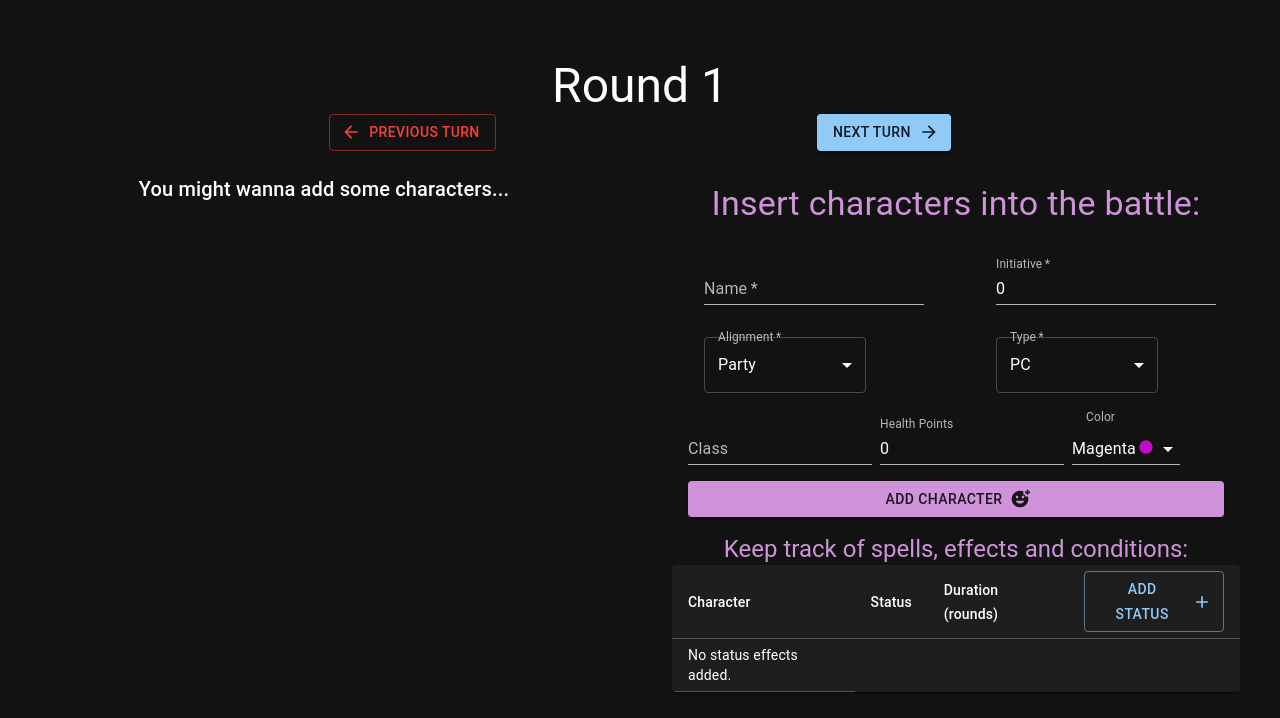
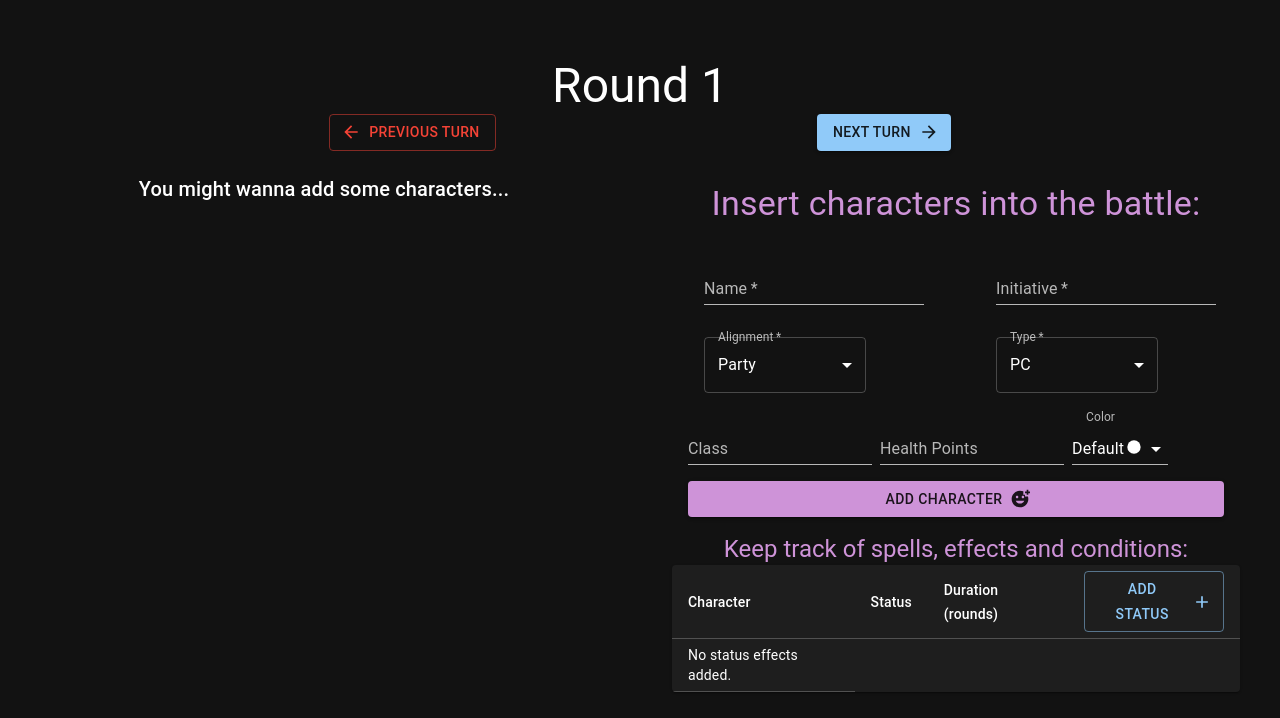
Before and after one commit to StefMTP/encounter-initiative-tracker, a React (Create React App) app: page / in a window 1280 px wide. Shown: the top 718 px of the page. Built offline with nearby package versions, Linux system fonts and the light colour scheme.

Commit message:
combatantform change: default value for color, custom numeric inputs, clear inputs after submit

```diff
--- a/src/components/Combatants/CombatantForm.tsx
+++ b/src/components/Combatants/CombatantForm.tsx
@@ -23,13 +23,13 @@ import { TurnContext } from "../../contexts/TurnContext";
 
 const CombatantForm = () => {
   const [inputName, setInputName] = useState<string>("");
-  const [inputInitiative, setInputInitiative] = useState<number>(0);
+  const [inputInitiative, setInputInitiative] = useState<string>("");
   const [inputAlignment, setInputAlignment] =
     useState<combatantAlignment>("PARTY");
   const [inputType, setInputType] = useState<combatantType>("PC");
   const [inputClass, setInputClass] = useState<string>("");
-  const [inputHp, setInputHp] = useState<number>(0);
-  const [inputColor, setInputColor] = useState<string>("Magenta");
+  const [inputHp, setInputHp] = useState<string>("");
+  const [inputColor, setInputColor] = useState<string>("Default");
 
   const { combatActors, setCombatActors } = useContext(CombatActorsContext);
   const { turn, setTurn } = useContext(TurnContext);
@@ -46,6 +46,15 @@ const CombatantForm = () => {
     setCombatActors(sortPlayerActors([...combatActors, combatActorSubmit]));
   };
 
+  const clearInputs = () => {
+    setInputName("");
+    setInputInitiative("");
+    setInputAlignment("PARTY");
+    setInputType("PC");
+    setInputHp("");
+    setInputColor("Default");
+  };
+
   return (
     <form
       onSubmit={(e) => {
@@ -53,15 +62,16 @@ const CombatantForm = () => {
         const combatActorSubmit: combatant = {
           id: uuid(),
           name: inputName,
-          initiative: inputInitiative || 0,
+          initiative: +inputInitiative || 0,
           alignment: inputAlignment,
           type: inputType,
           class: inputClass,
           color: colorTable[inputColor],
-          currentHp: inputHp,
-          maxHp: inputHp,
+          currentHp: +inputHp || 0,
+          maxHp: +inputHp || 0,
         };
         submitCombatActor(combatActorSubmit);
+        clearInputs();
       }}
     >
       <Grid container spacing={2} m={2}>
@@ -81,10 +91,18 @@ const CombatantForm = () => {
             variant="standard"
             label="Initiative"
             color="secondary"
-            type="number"
+            inputProps={{ inputMode: "numeric", pattern: "[0-9]*" }}
+            onInvalid={(e: any) => {
+              if (e.target.validity.patternMismatch) {
+                e.target.setCustomValidity("Type a number!");
+              }
+            }}
             required
             value={inputInitiative}
-            onChange={(e) => setInputInitiative(+e.target.value)}
+            onChange={(e) => {
+              e.target.setCustomValidity("");
+              setInputInitiative(e.target.value);
+            }}
           />
         </Grid>
       </Grid>
@@ -130,12 +148,20 @@ const CombatantForm = () => {
         </Grid>
         <Grid item xs={4}>
           <TextField
-            type="number"
+            inputProps={{ inputMode: "numeric", pattern: "[0-9]*" }}
+            onInvalid={(e: any) => {
+              if (e.target.validity.patternMismatch) {
+                e.target.setCustomValidity("Type a number!");
+              }
+            }}
             variant="standard"
             label="Health Points"
             color="secondary"
             value={inputHp}
-            onChange={(e) => setInputHp(+e.target.value)}
+            onChange={(e) => {
+              e.target.setCustomValidity("");
+              setInputHp(e.target.value);
+            }}
           />
         </Grid>
         <Grid item xs={4}>
```
